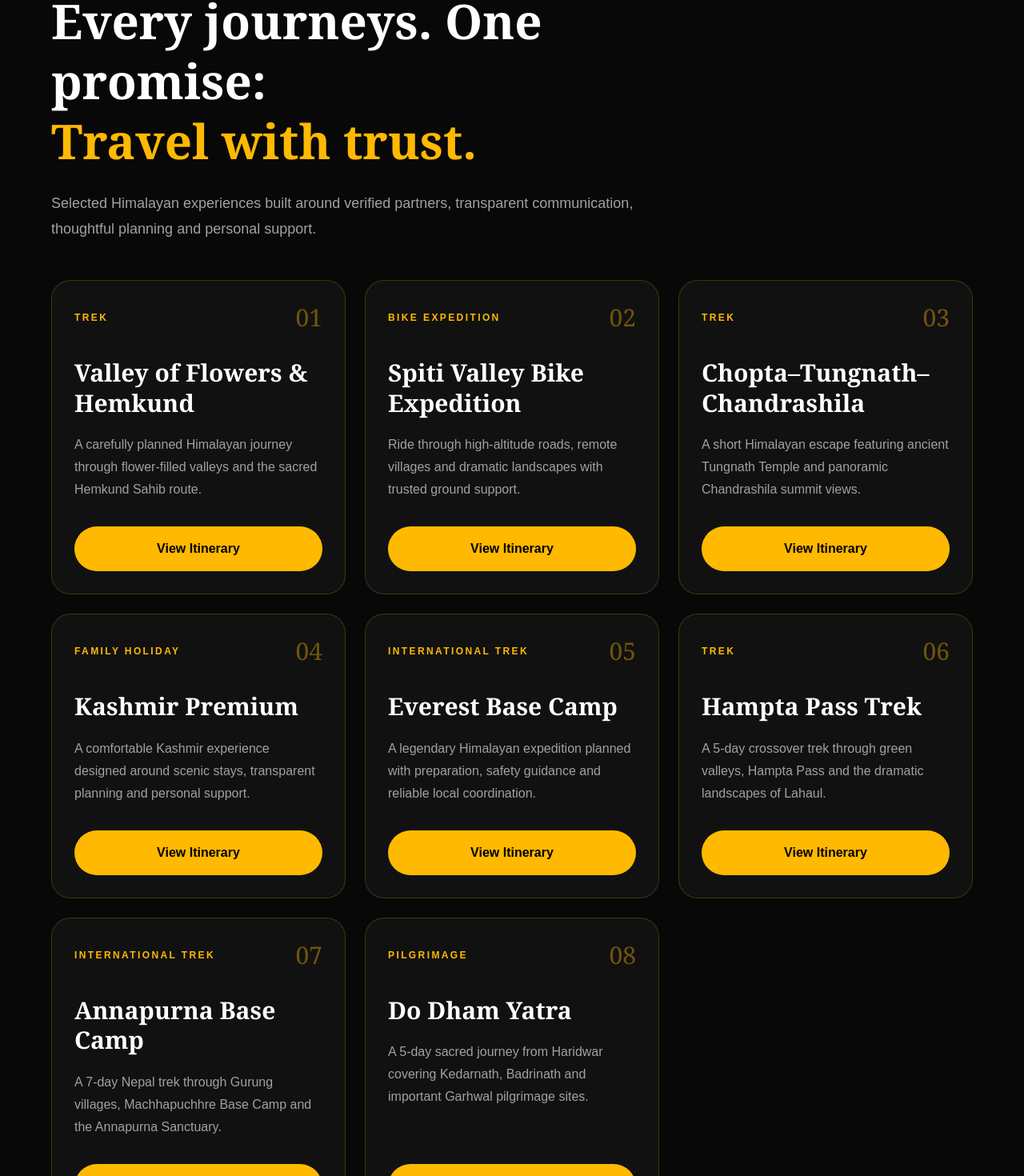
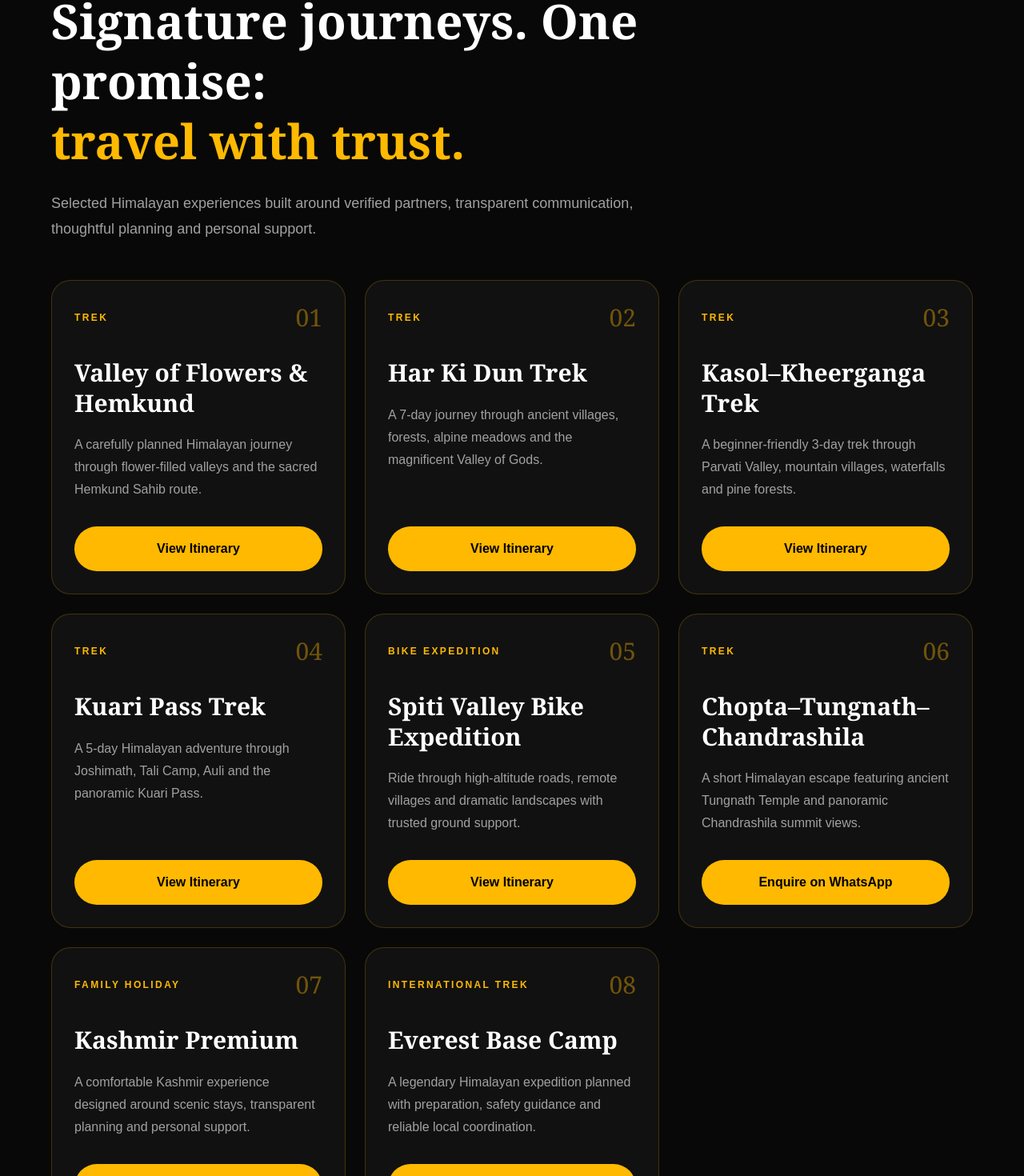
Before and after one commit to tripmosaic-hq/trip-mosaic, a Next.js app in the folder web/: page / in a window 1280 px wide. Shown: the part 1345-2815 px from the top of the page at 80% size. Built offline with nearby package versions, Linux system fonts and the light colour scheme.

Commit message:
Add three trek cards to homepage

```diff
--- a/web/components/Features.tsx
+++ b/web/components/Features.tsx
@@ -6,6 +6,27 @@ const packages = [
     description:
       "A carefully planned Himalayan journey through flower-filled valleys and the sacred Hemkund Sahib route.",
     href: "/valley-of-flowers",
+  },
+  {
+    category: "TREK",
+    title: "Har Ki Dun Trek",
+    description:
+      "A 7-day journey through ancient villages, forests, alpine meadows and the magnificent Valley of Gods.",
+    href: "/har-ki-dun",
+  },
+  {
+    category: "TREK",
+    title: "Kasol–Kheerganga Trek",
+    description:
+      "A beginner-friendly 3-day trek through Parvati Valley, mountain villages, waterfalls and pine forests.",
+    href: "/kasol-kheerganga",
+  },
+  {
+    category: "TREK",
+    title: "Kuari Pass Trek",
+    description:
+      "A 5-day Himalayan adventure through Joshimath, Tali Camp, Auli and the panoramic Kuari Pass.",
+    href: "/kuari-pass",
   },
   {
     category: "BIKE EXPEDITION",
@@ -19,46 +40,23 @@ const packages = [
     title: "Chopta–Tungnath–Chandrashila",
     description:
       "A short Himalayan escape featuring ancient Tungnath Temple and panoramic Chandrashila summit views.",
-    href: "/chopta-tungnath",
   },
   {
     category: "FAMILY HOLIDAY",
     title: "Kashmir Premium",
-    href: "/kashmir-premium",
     description:
       "A comfortable Kashmir experience designed around scenic stays, transparent planning and personal support.",
   },
   {
     category: "INTERNATIONAL TREK",
     title: "Everest Base Camp",
-    href: "/everest-base-camp",
     description:
       "A legendary Himalayan expedition planned with preparation, safety guidance and reliable local coordination.",
   },
-{
-  category: "TREK",
-  title: "Hampta Pass Trek",
-  description:
-    "A 5-day crossover trek through green valleys, Hampta Pass and the dramatic landscapes of Lahaul.",
-  href: "/hampta-pass",
-},
-  {
-  category: "INTERNATIONAL TREK",
-  title: "Annapurna Base Camp",
-  description:
-    "A 7-day Nepal trek through Gurung villages, Machhapuchhre Base Camp and the Annapurna Sanctuary.",
-  href: "/annapurna-base-camp",
-},
- {
-  category: "PILGRIMAGE",
-  title: "Do Dham Yatra",
-  description:
-    "A 5-day sacred journey from Haridwar covering Kedarnath, Badrinath and important Garhwal pilgrimage sites.",
-  href: "/do-dham-yatra",
-},
 ];
 
 const whatsappNumber = "919183269700";
+
 export default function Features() {
   return (
     <section
@@ -71,9 +69,9 @@ export default function Features() {
         </p>
 
         <h2 className="mt-4 max-w-4xl font-serif text-4xl font-semibold leading-tight md:text-6xl">
-          Every journeys. One promise:
+          Signature journeys. One promise:
           <span className="block text-amber-400">
-            Travel with trust.
+            travel with trust.
           </span>
         </h2>
 
@@ -99,7 +97,7 @@ export default function Features() {
                   </span>
 
                   <span className="font-serif text-3xl text-amber-400/40">
-                    0{index + 1}
+                    {String(index + 1).padStart(2, "0")}
                   </span>
                 </div>
 
```
